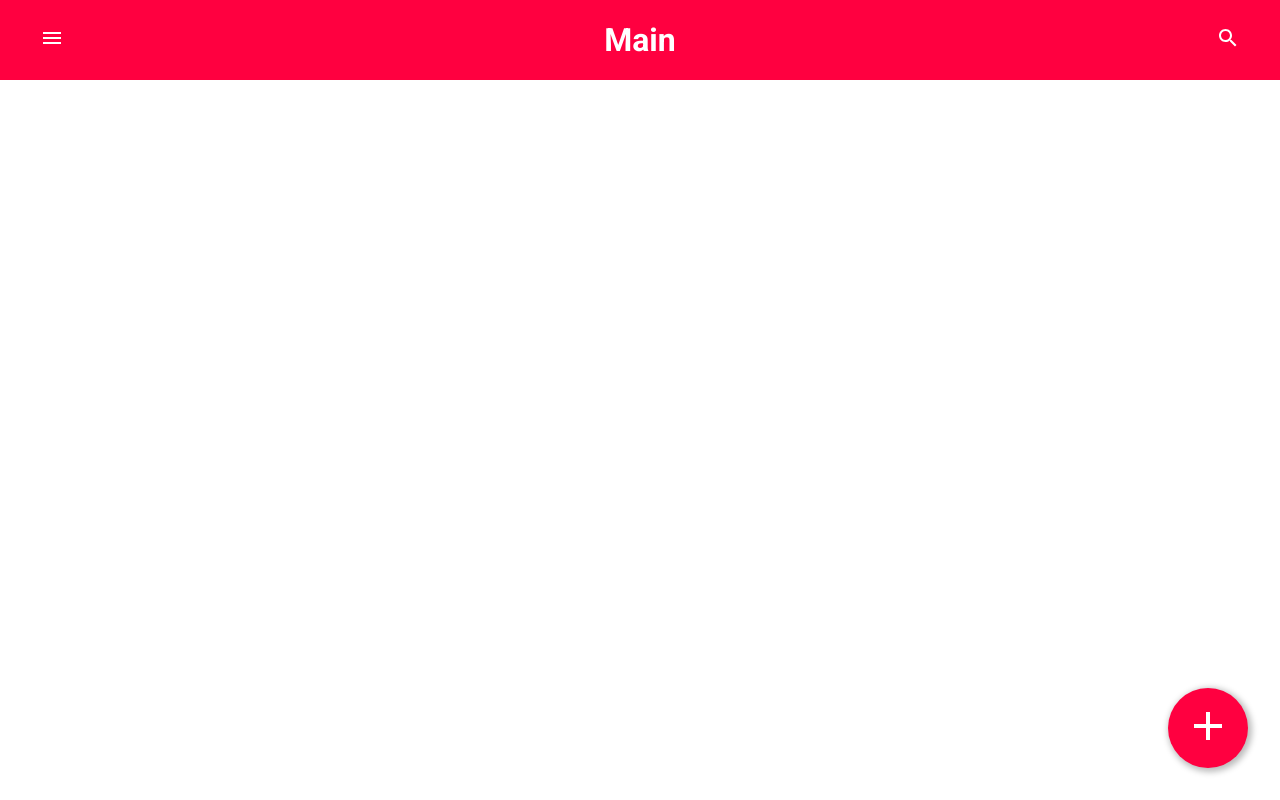
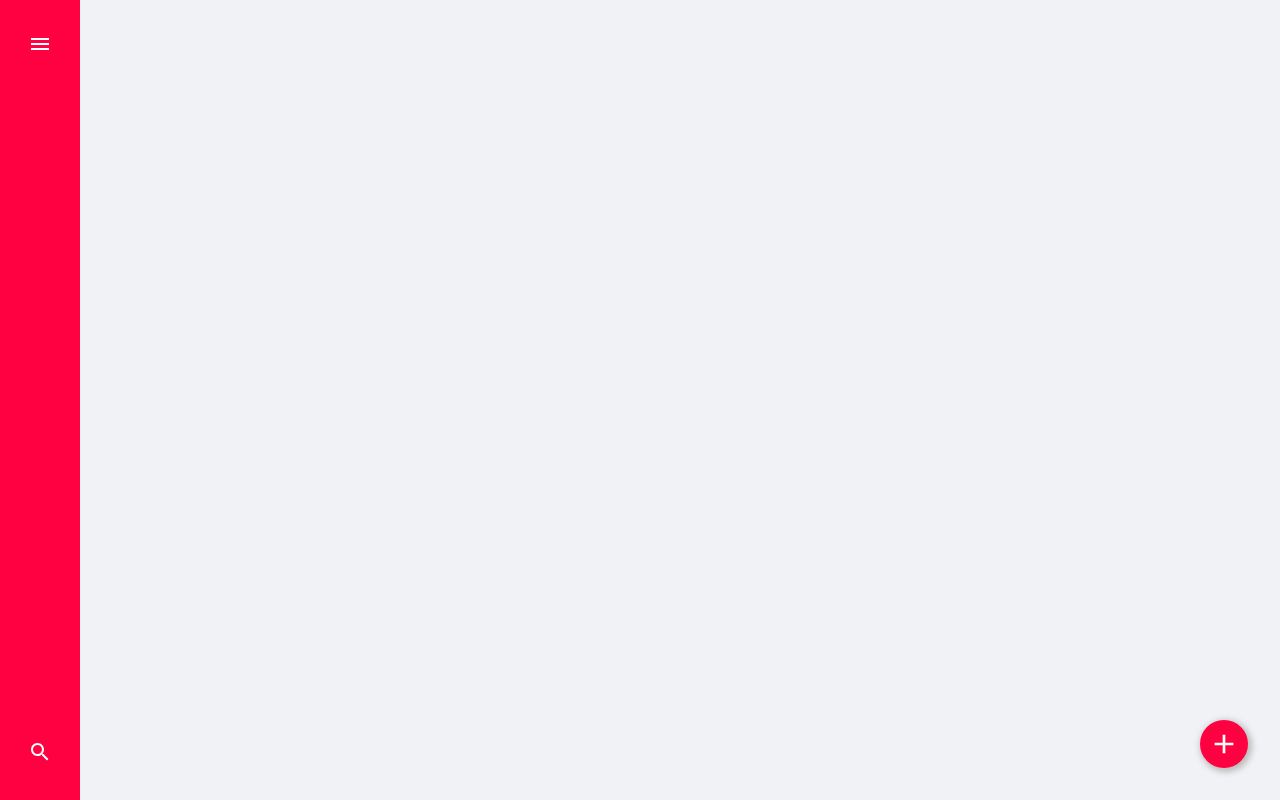
Before and after one commit to parvic/to-do-list, a Next.js app: page / in a window 1280 px wide. Built offline with nearby package versions, Linux system fonts and the light colour scheme.

Commit message:
changed header to side + changed card styles + added task priority indication

```diff
--- a/src/components/Card/index.tsx
+++ b/src/components/Card/index.tsx
@@ -35,15 +35,17 @@ export function Card({ title, position, description, color }: TaskProps) {
     <S.Container>
       <motion.li
         layout
-        initial={{ borderRadius: 4 }}
-        style={{ background: `#${color}` }}
+        // initial={{ borderRadius: 4 }}
+        // style={{ background: `#${color}` }}
       >
         <motion.div className="content">
+          <motion.div className="priority" />
+
           <motion.div layout>
             <Checkbox color="default" checked={done} onChange={handleToggle} />
           </motion.div>
 
-          <motion.div className="title" onClick={toggleOpen} layout>
+          <motion.div className="title" layout onClick={toggleOpen}>
             <p>{title}</p>
           </motion.div>
 
--- a/src/components/Card/style.ts
+++ b/src/components/Card/style.ts
@@ -1,12 +1,21 @@
 import styled from "styled-components";
 
 export const Container = styled.div`
-  max-width: 600px;
+  max-width: 100%;
   box-shadow: 2px 2px 5px 2px #bbb;
+  border-radius: 0.25rem;
 
+  background-color: #FFFFFF;
+
+  .priority{
+    width: 8px;
+    height: 100%;
+    background-color: #33CC95;
+    margin-right: 0.5rem;
+  }
 
   svg {
-    color: #fff;
+    color: #000;
     font-size: 1.5rem;
   }
 
@@ -16,10 +25,9 @@ export const Container = styled.div`
 
   li {
     width: 400px;
-    max-width: 600px;
+    max-width: 100%;
     list-style: none;
-    /* border-radius: 10px; */
-    padding: 0 10px;
+    padding-right: 0.5rem;
     overflow: hidden;
     cursor: pointer;
 
@@ -36,7 +44,7 @@ export const Container = styled.div`
           margin-left: 5px;
           width: 100%;
 
-        color: #fff;
+          color: #000;
           font-size: 1.5rem;
         }
 
@@ -64,4 +72,15 @@ export const Container = styled.div`
     text-align: center;
   }
 }
+
+  @media (max-width: 425px) {
+    width: 100vw;
+
+    li {
+      width: 100%;
+    }
+  }
+
+  @media (max-width: 800px) {
+  }
 `;
--- a/src/components/CardList/index.tsx
+++ b/src/components/CardList/index.tsx
@@ -1,7 +1,6 @@
 import React, { useContext, useEffect } from 'react';
 import { useState } from 'react';
 import { motion, AnimateSharedLayout } from 'framer-motion';
-import { Add } from '@material-ui/icons';
 
 import { Card } from '../Card';
 
@@ -13,9 +12,7 @@ interface CardListProps {
 }
 
 export default function CardList({ openModal }: CardListProps) {
-  const { tasks, createNewTask, getTasksFromLocalStorage } = useContext(
-    TaskContext,
-  );
+  const { tasks } = useContext(TaskContext);
 
   useEffect(() => {}, [tasks]);
 
@@ -37,11 +34,6 @@ export default function CardList({ openModal }: CardListProps) {
             );
           })}
         </motion.ul>
-        <S.Footer>
-          <button type="button" onClick={openModal}>
-            <Add />
-          </button>
-        </S.Footer>
       </AnimateSharedLayout>
     </S.Container>
   );
--- a/src/components/CardList/style.ts
+++ b/src/components/CardList/style.ts
@@ -1,6 +1,6 @@
 import styled from "styled-components";
 
-export const Container = styled.main`
+export const Container = styled.div`
   display: flex;
   flex-direction: column;
   align-items: center;
@@ -16,24 +16,3 @@ export const Container = styled.main`
     list-style: none;
   }
 `;
-
-export const Footer = styled.footer`
-  display: flex;
-  position: fixed;
-  bottom: 0;
-  right: 0;
-
-  button {
-    width: 5rem;
-    height: 5rem;
-    margin: 2rem;
-    background-color: rgb(255, 0, 64);
-    border-radius: 50%;
-    box-shadow: 2px 2px 6px 2px #bbb;
-
-    svg {
-      font-size: 3rem;
-      color: #fff;
-    }
-  }
-`;
--- a/src/components/Header/index.tsx
+++ b/src/components/Header/index.tsx
@@ -10,8 +10,6 @@ export function Header() {
           <Menu />
         </button>
 
-        <h1>Main</h1>
-
         <button type="button">
           <Search />
         </button>
--- a/src/components/Header/style.ts
+++ b/src/components/Header/style.ts
@@ -1,19 +1,23 @@
 import styled from "styled-components";
 
 export const Container = styled.header`
-  width: 100%;
-  height: 5rem;
-  padding: 0 2rem;
-  margin-bottom: 2rem;
+  width: 5rem;
+  height: 100vh;
+  padding: 2rem 0;
+
+  position: fixed;
+  top: 0;
+  left: 0;
 
   background-color: rgb(255, 0, 64);
 
   div {
     display: flex;
+    flex-direction: column;
     align-items: center;
     justify-content: space-between;
-    height: 5rem;
-    max-width: 1200px;
+
+    height: 100%;
     margin: 0 auto;
   }
 
@@ -30,6 +34,23 @@ export const Container = styled.header`
       font-size: 1.5rem;
     }
   }
+
+  @media (max-width: 425px) {
+    width: 100vw;
+    height: 5rem;
+    padding: 0 2rem;
+    margin-bottom: 2rem;
+
+    div {
+      display: flex;
+      flex-direction: row;
+      align-items: center;
+      justify-content: space-between;
+    }
+  }
+
+  @media (max-width: 800px) {
+  }
 `;
 
 export const Search = styled.header`
--- a/src/components/NewTaskModal/index.tsx
+++ b/src/components/NewTaskModal/index.tsx
@@ -1,7 +1,9 @@
+import { FormEvent, useContext, useEffect, useState } from 'react';
 import Modal from 'react-modal';
 import { Close } from '@material-ui/icons';
 
 import * as S from './style';
+import { TaskContext } from 'context/TaskContext';
 
 Modal.setAppElement('#__next');
 
@@ -11,26 +13,47 @@ interface NewTaskProps {
 }
 
 export function NewTaskModal({ isOpen, onRequestClose }: NewTaskProps) {
-  // Set the createNewTask button to open the modal
+  const [title, setTitle] = useState('');
+  const { createNewTask } = useContext(TaskContext);
+
+  function handleCreateNewTask(event: FormEvent) {
+    event.preventDefault();
+    createNewTask();
+  }
+
+  useEffect(() => {
+    console.log(title);
+  }, [title]);
+
   return (
-    <>
     <Modal
       isOpen={isOpen}
       onRequestClose={onRequestClose}
       overlayClassName="react-modal-overlay"
       className="react-modal-content"
     >
-        <button className="react-modal-close-button" type="button">
+      <button
+        className="react-modal-close-button"
+        type="button"
+        onClick={onRequestClose}
+      >
         <Close />
       </button>
-        <S.Container>
+
+      <S.Container onSubmit={handleCreateNewTask}>
         <h2>Create your Next Task</h2>
-          <input type="text" placeholder="Enter a task" />
+
+        <input
+          type="text"
+          value={title}
+          onChange={event => setTitle(event.target.value)}
+          placeholder="Enter a task"
+        />
         <input type="text" placeholder="Write a description" />
         <input placeholder="Select a category" />
+
         <S.SubmitButton type="submit">Register</S.SubmitButton>
       </S.Container>
     </Modal>
-    </>
   );
 }
--- a/src/components/NewTaskModal/style.ts
+++ b/src/components/NewTaskModal/style.ts
@@ -1,6 +1,6 @@
 import styled from "styled-components";
 
-export const Container = styled.div`
+export const Container = styled.form`
   display: flex;
   flex-direction: column;
   justify-content: center;
--- /dev/null
+++ b/src/pages/home.ts
@@ -0,0 +1,67 @@
+import styled from "styled-components";
+
+import theme from "../../styles/theme/light";
+
+export const Container = styled.main`
+  display: flex;
+  flex-direction: row;
+  align-items: center;
+  justify-content: center;
+  width: 100vw;
+  height: 100vh;
+
+  @media (max-width: 425px) {
+    display: flex;
+    flex-direction: column;
+    align-items: center;
+    justify-content: center;
+  }
+
+  @media (max-width: 800px) {
+  }
+`;
+
+export const MainContent = styled.div`
+  @media (min-width: 1024px) {
+    max-width: 800px;
+    height: 500px;
+
+    display: grid;
+    grid-template-columns: 1fr 1fr;
+    column-gap: 1rem;
+
+    section {
+      padding: 1rem;
+      overflow-y: auto;
+
+      /* background-color: ${theme.colors.sectionBackground}; */
+      border-radius: 0.25rem;
+    }
+  }
+`;
+
+export const Footer = styled.footer`
+  display: flex;
+  position: fixed;
+  bottom: 0;
+  right: 0;
+
+  button {
+    display: flex;
+    align-items: center;
+    justify-content: center;
+
+    width: 3rem;
+    height: 3rem;
+    margin: 2rem;
+
+    background-color: rgb(255, 0, 64);
+    border-radius: 50%;
+    box-shadow: 2px 2px 6px 2px #bbb;
+
+    svg {
+      font-size: 2rem;
+      color: #fff;
+    }
+  }
+`;
--- a/src/pages/index.tsx
+++ b/src/pages/index.tsx
@@ -5,6 +5,9 @@ import { Header } from 'components/Header';
 import CardList from 'components/CardList';
 import { NewTaskModal } from 'components/NewTaskModal';
 import { TaskContext } from 'context/TaskContext';
+import { Add } from '@material-ui/icons';
+
+import * as S from './home';
 
 export default function Home() {
   const { isModalTaskOpen, openModal, closeModal } = useContext(TaskContext);
@@ -16,8 +19,23 @@ export default function Home() {
       </Head>
 
       <NewTaskModal isOpen={isModalTaskOpen} onRequestClose={closeModal} />
-      <Header />
-      <CardList openModal={openModal} />
+
+      <S.Container>
+        <Header />
+
+        <S.MainContent>
+          <section>
+            <CardList openModal={openModal} />
+          </section>
+          <section className="calendar"></section>
+        </S.MainContent>
+
+        <S.Footer>
+          <button type="button" onClick={openModal}>
+            <Add />
+          </button>
+        </S.Footer>
+      </S.Container>
     </>
   );
 }
--- a/styles/global.ts
+++ b/styles/global.ts
@@ -1,4 +1,6 @@
 import { createGlobalStyle } from 'styled-components'
+
+import theme from './theme/light'
 
 const GlobalStyles = createGlobalStyle`
   * {
@@ -20,6 +22,7 @@ const GlobalStyles = createGlobalStyle`
   }
 
   body {
+    background-color: ${theme.colors.background};
     width: 100%;
     height: 100vh;
     color: #fff;
--- /dev/null
+++ b/styles/theme/light.ts
@@ -0,0 +1,19 @@
+export default {
+  colors: {
+    background: '#F0F2F5',
+    sectionBackground:'#FFFFFF',
+    menuText: '#2a9d8f',
+    menuIcons: '#e9c46a',
+    cardText: '#f4a261',
+    cardIcon: '#e76f51',
+    card: '#a8a8b3',
+    priority1: '#a8a8b3',
+    priority2: '#909099',
+    priority3: '#909099',
+  },
+
+  screenSize: {
+    mobileL: '425px',
+    tablet: '800px',
+  },
+} as const;
```
Lines whose indentation alone changed are shown as unchanged.
